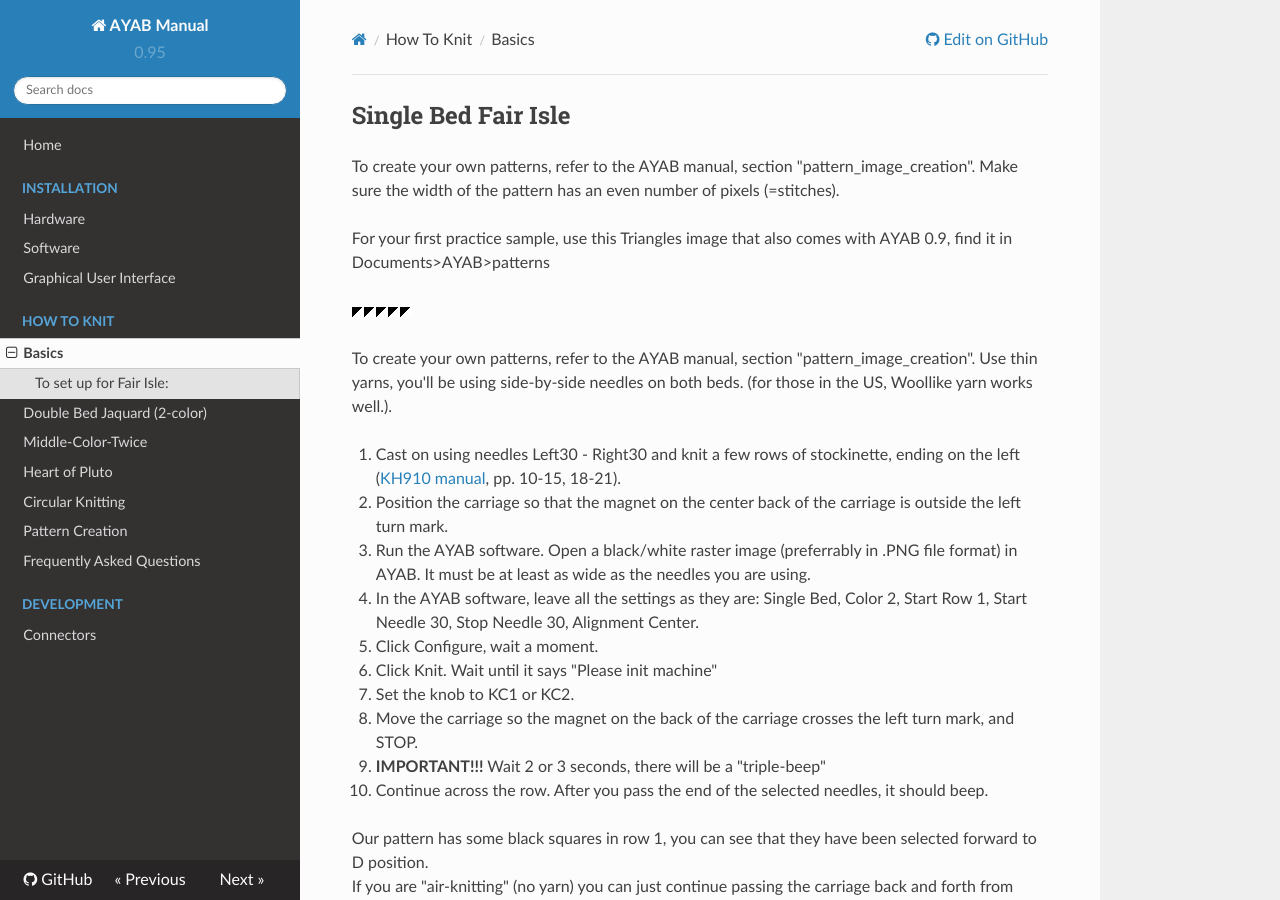
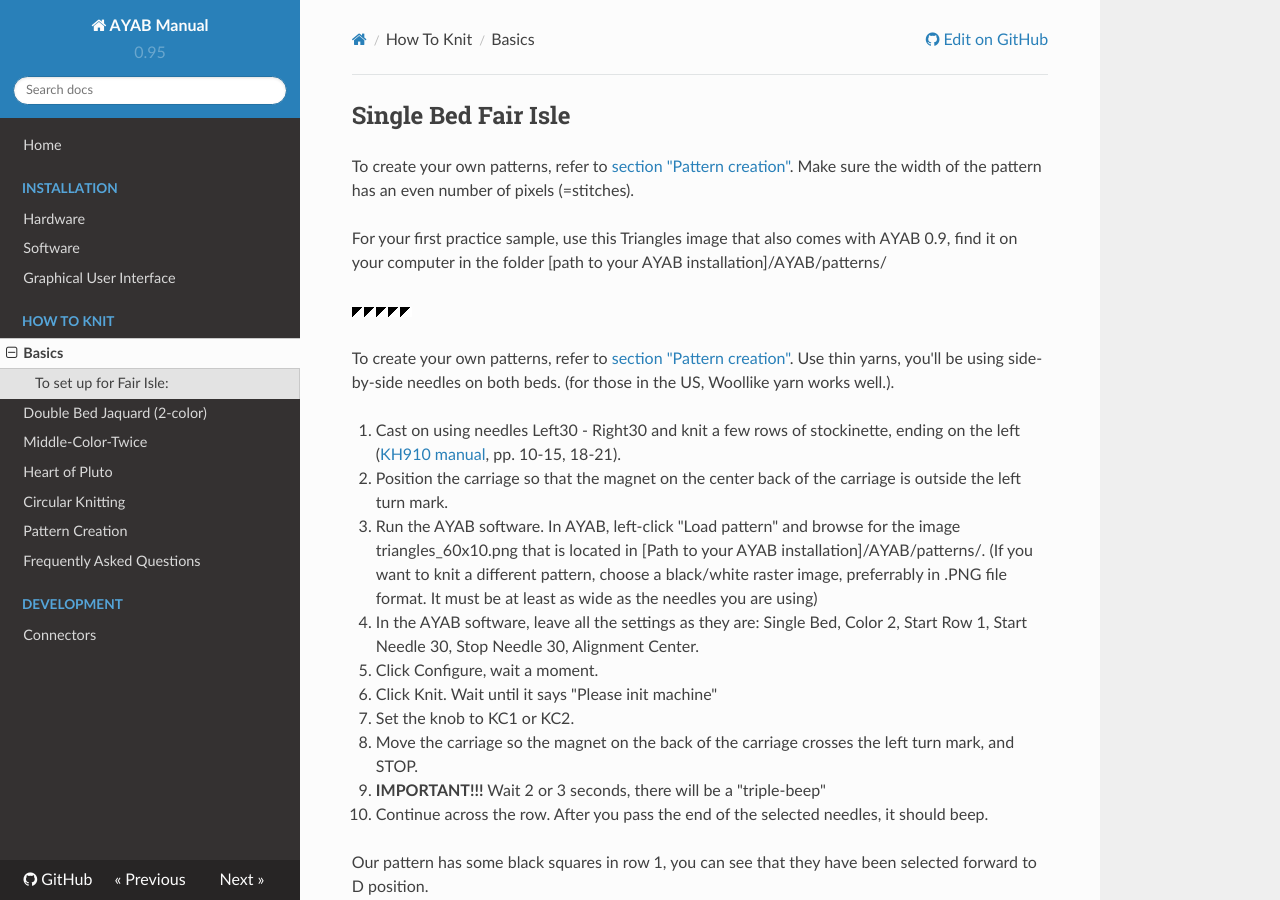
Before and after one commit to AllYarnsAreBeautiful/ayab-manual, an MkDocs documentation site: the page built from docs/how_to_knit/basics.md, in a window 1280 px wide and 900 px high. Built offline with MkDocs 1.6.1, drawn with Linux system fonts in a browser that asks for light colours; nearby versions of some CDN libraries.

Commit message:
Links to other sections and removed requirement for even pattern width.

```diff
--- a/docs/how_to_knit/basics.md
+++ b/docs/how_to_knit/basics.md
@@ -1,15 +1,15 @@
 
 ## Single Bed Fair Isle
 
-To create your own patterns, refer to the AYAB manual, section "pattern_image_creation". Make sure the
-width of the pattern has an even number of pixels (=stitches).
+To create your own patterns, refer to [section "Pattern creation"](../pattern_image_creation.md).
+Make sure the width of the pattern has an even number of pixels (=stitches).
 
 For your first practice sample, use this Triangles image that also comes with
-AYAB 0.9, find it in Documents>AYAB>patterns
+AYAB 0.9, find it on your computer in the folder [path to your AYAB installation]/AYAB/patterns/
 
 ![triangles_60x10.png](img/dbj_2-color/triangles_60x10.png)
 
-To create your own patterns, refer to the AYAB manual, section "pattern_image_creation".
+To create your own patterns, refer to [section "Pattern creation"](../pattern_image_creation.md).
 Use thin yarns, you'll be using side-by-side needles on both beds. (for those
 in the US, Woollike yarn works well.).
 
@@ -17,8 +17,10 @@ in the US, Woollike yarn works well.).
 1. Cast on using needles Left30 - Right30 and knit a few rows of stockinette, ending on the left
    ([KH910 manual](http://machineknittingetc.com/brother-kh910-user-guide.html), pp. 10-15, 18-21).
 2. Position the carriage so that the magnet on the center back of the carriage is outside the left turn mark.
-3. Run the AYAB software. Open a black/white raster image (preferrably in .PNG file format) in AYAB.
-   It must be at least as wide as the needles you are using.
+3. Run the AYAB software. In AYAB, left-click "Load pattern" and browse for the image
+   triangles_60x10.png that is located in [Path to your AYAB installation]/AYAB/patterns/.
+   (If you want to knit a different pattern, choose a black/white raster image,
+   preferrably in .PNG file format. It must be at least as wide as the needles you are using)
 4. In the AYAB software, leave all the settings as they are:
    Single Bed, Color 2, Start Row 1, Start Needle 30, Stop Needle 30, Alignment Center.
 5. Click Configure, wait a moment.
```
Also changed, not shown: docs/how_to_knit/dbj_2-color.md (+9 -9 lines).
